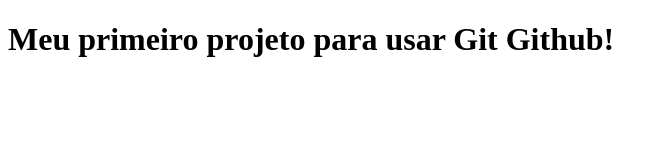
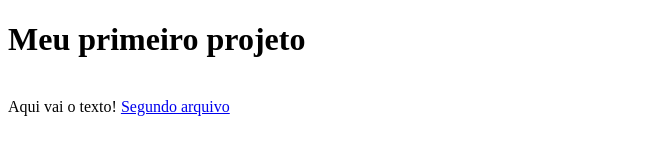
Before and after one commit to chulastem/AnimaCursoGitGithub2022-b, a plain HTML site: page index.html in a window 1280 px wide. Shown: the whole page, without its empty margins (0-667 px from the left). Drawn offline with Linux system fonts and the light colour scheme.

Commit message:
Criamos o gitignore e um segundo html

```diff
--- a/index.html
+++ b/index.html
@@ -1,11 +1,10 @@
 <!DOCTYPE html>
 <html lang="pt-br">
-<head>
-    <meta charset="UTF-8">
+  <head>
     <title>Meu primeiro projeto</title>
-</head>
-<body>
-    <h1>Meu primeiro projeto para usar Git Github!</h1>
-
-</body>
+  </head>
+  <body><h1>Meu primeiro projeto</h1><br>
+  Aqui vai o texto!
+  <a href="segundo.html">Segundo arquivo</a>
+  </body>
 </html>
```
Also changed, not shown: segundo.html (added, +9 -0 lines), 1 other file.
